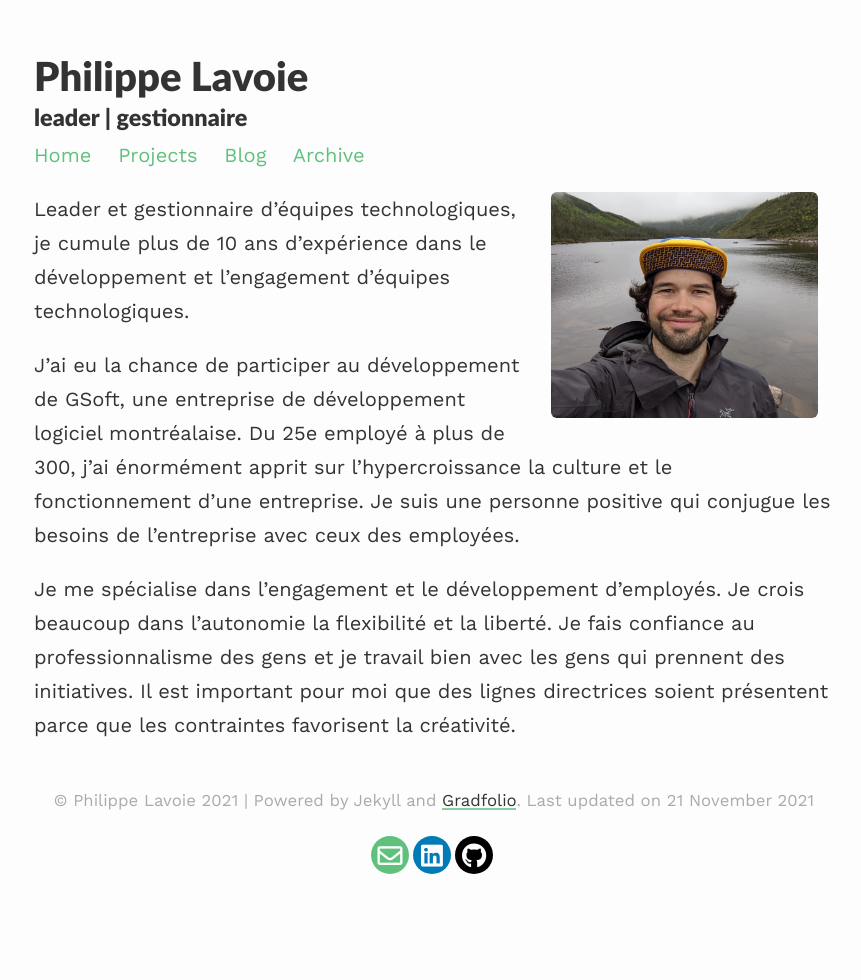
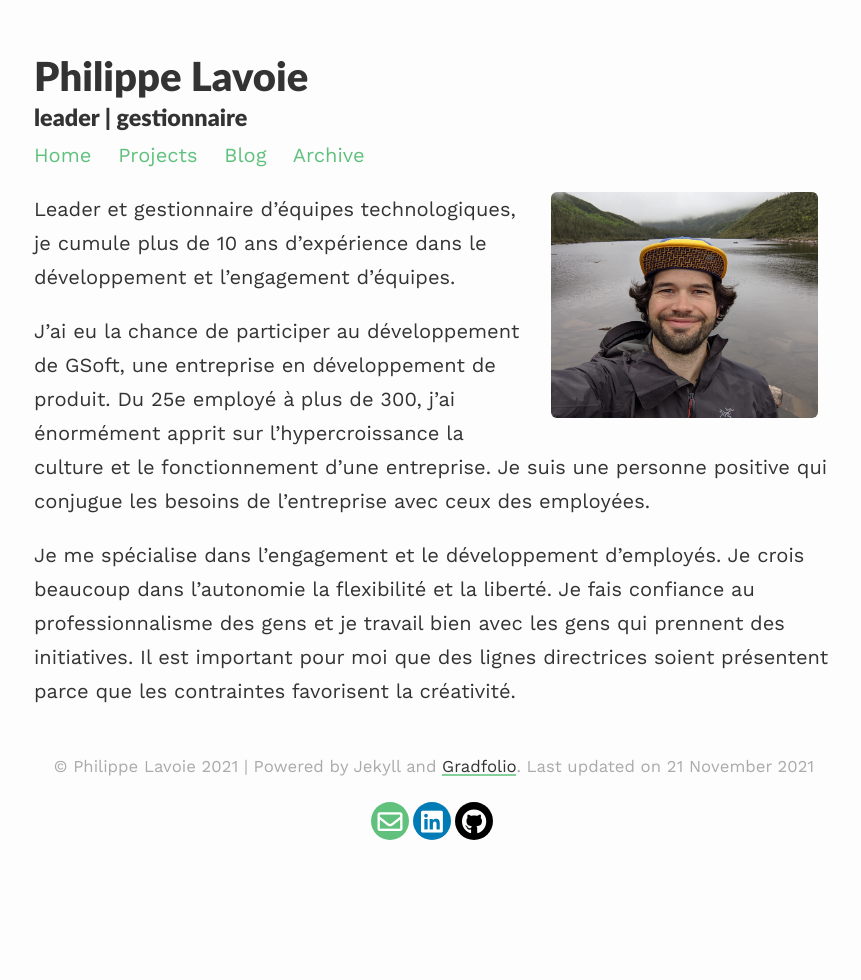
Before and after one commit to drdeteck/Me2, a Jekyll site: the page built from index.md, in a window 1280 px wide. Shown: the whole page, without its empty margins (206-1067 px from the left). Built offline with Jekyll 4.4.1, drawn with Linux system fonts in a browser that asks for light colours; nearby versions of some CDN libraries.

Commit message:
Update index.md

```diff
--- a/index.md
+++ b/index.md
@@ -7,8 +7,8 @@ profile:
 published: true
 ---
 
-Leader et gestionnaire d'équipes technologiques, je cumule plus de 10 ans d’expérience dans le développement et l'engagement d'équipes technologiques.
+Leader et gestionnaire d'équipes technologiques, je cumule plus de 10 ans d’expérience dans le développement et l'engagement d'équipes.
 
-J'ai eu la chance de participer au développement de GSoft, une entreprise de développement logiciel montréalaise. Du 25e employé à plus de 300, j'ai énormément apprit sur l'hypercroissance la culture et le fonctionnement d'une entreprise. Je suis une personne positive qui conjugue les besoins de l'entreprise avec ceux des employées.
+J'ai eu la chance de participer au développement de GSoft, une entreprise en développement de produit. Du 25e employé à plus de 300, j'ai énormément apprit sur l'hypercroissance la culture et le fonctionnement d'une entreprise. Je suis une personne positive qui conjugue les besoins de l'entreprise avec ceux des employées.
 
 Je me spécialise dans l'engagement et le développement d'employés. Je crois beaucoup dans l'autonomie la flexibilité et la liberté. Je fais confiance au professionnalisme des gens et je travail bien avec les gens qui prennent des initiatives. Il est important pour moi que des lignes directrices soient présentent parce que les contraintes favorisent la créativité.
```
